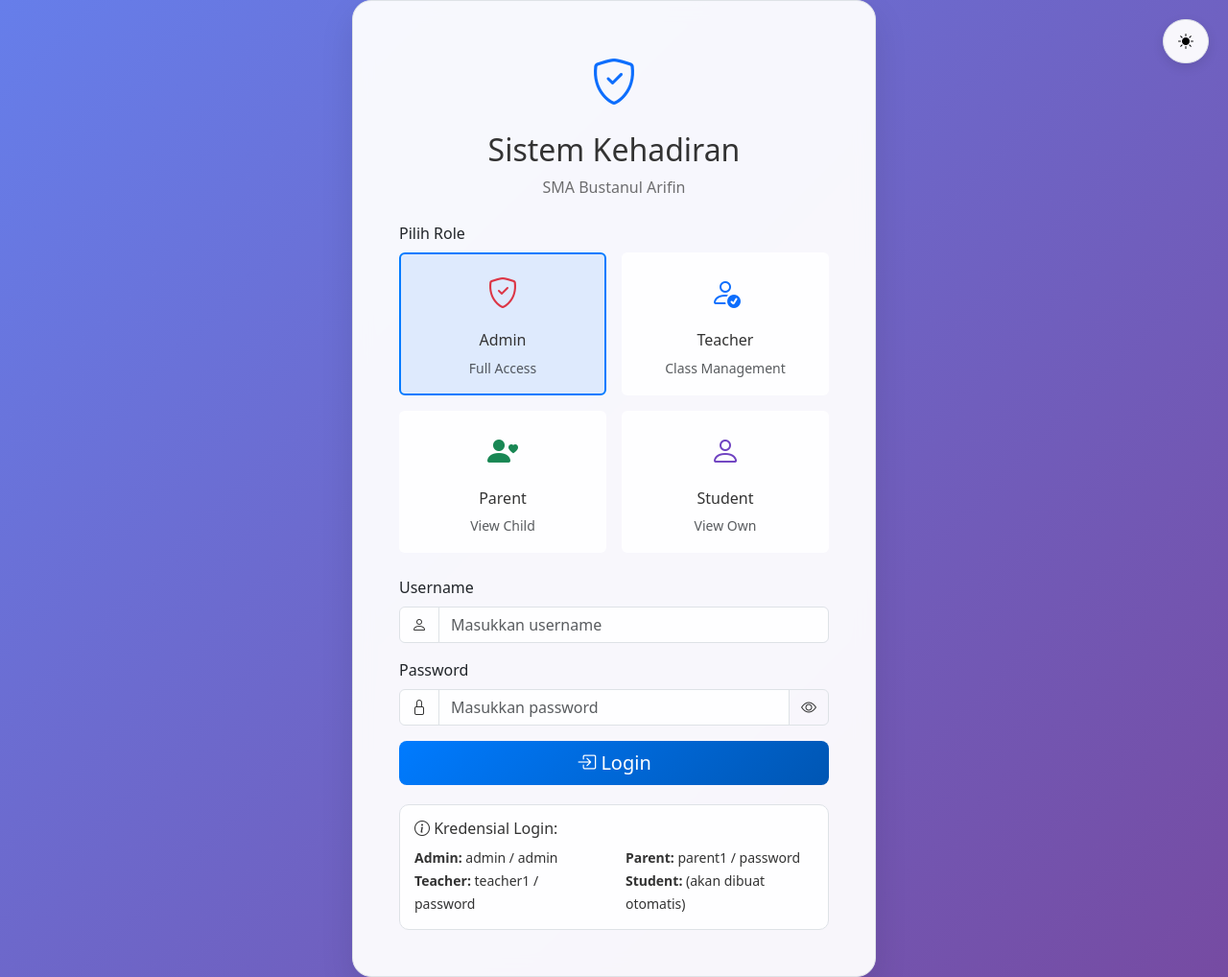
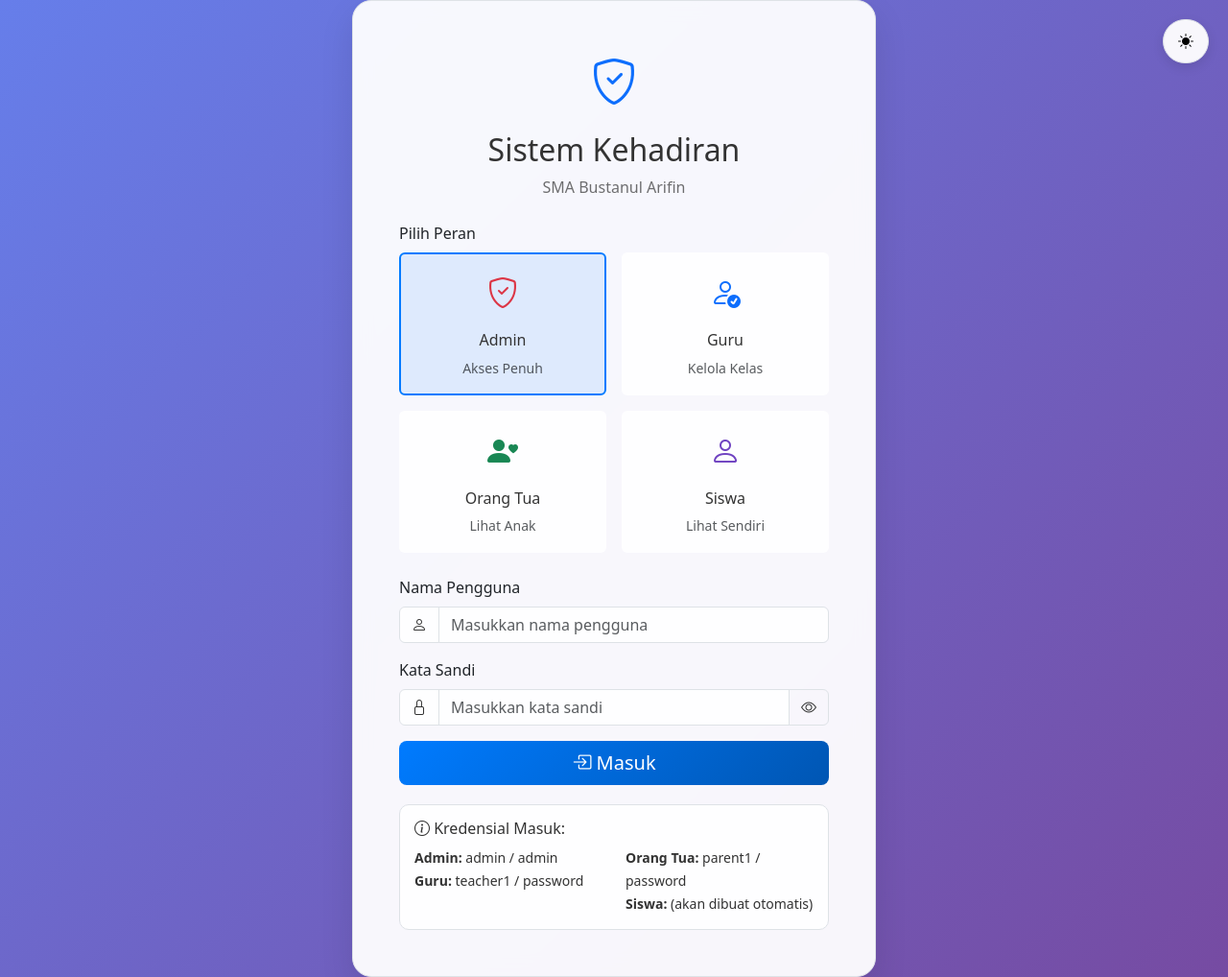
Before and after one commit to Anamsyahrul/attendance, a PHP site: page /attendance/login.php in a window 1280 px wide. Shown: the whole page at 96% size. Run offline with PHP 8.4, Linux system fonts and the light colour scheme.

Commit message:
Translate: Convert terms to Indonesian language
- Update bootstrap.php with Indonesian function names and comments
- Translate login.php interface to Indonesian
- Update admin_simple.php with Indonesian terms
- Change database name from 'attendance' to 'kehadiran'
- Translate role names: Teacher->Guru, Parent->Orang Tua, Student->Siswa
- Update form labels: Username->Nama Pengguna, Password->Kata Sandi
- Translate navigation items: Reports->Laporan, Logout->Keluar
- Update JavaScript comments and validation messages
- Maintain functionality while improving Indonesian localization

```diff
--- a/web/bootstrap.php
+++ b/web/bootstrap.php
@@ -1,13 +1,13 @@
 <?php
-// bootstrap.php - loads env, sets timezone, provides PDO + helpers
+// bootstrap.php - memuat konfigurasi, mengatur zona waktu, menyediakan PDO + helper
 
-// Load env as PHP array from web/config.php
+// Muat konfigurasi sebagai array PHP dari web/config.php
 $envPath = __DIR__ . '/config.php';
 if (!file_exists($envPath)) {
-    // fallback to default values
+    // nilai default jika file tidak ada
     $ENV = [
         'DB_HOST' => '127.0.0.1',
-        'DB_NAME' => 'attendance',
+        'DB_NAME' => 'kehadiran',
         'DB_USER' => 'root',
         'DB_PASS' => '',
         'APP_TZ' => 'Asia/Jakarta',
@@ -17,7 +17,7 @@ if (!file_exists($envPath)) {
         'WEEKLY_OFF' => [6, 7],
         'ADMIN_USER' => 'admin',
         'ADMIN_PASS' => 'admin',
-        'SCHOOL_EMAIL' => 'admin@school.com',
+        'SCHOOL_EMAIL' => 'admin@sekolah.com',
         'SCHOOL_PHONE' => '085290582063',
         'NOTIFICATION_EMAIL' => true,
         'NOTIFICATION_SMS' => false,
@@ -35,7 +35,7 @@ function env($key, $default = null) {
 
 date_default_timezone_set(env('APP_TZ', 'Asia/Jakarta'));
 
-// Start output buffering to prevent headers already sent error
+// Mulai output buffering untuk mencegah error headers already sent
 ob_start();
 
 if (session_status() === PHP_SESSION_NONE) {
@@ -46,7 +46,7 @@ function pdo(): PDO {
     static $pdo = null;
     if ($pdo) return $pdo;
     $host = env('DB_HOST', '127.0.0.1');
-    $db   = env('DB_NAME', 'attendance');
+    $db   = env('DB_NAME', 'kehadiran');
     $user = env('DB_USER', 'root');
     $pass = env('DB_PASS', '');
     $dsn = "mysql:host={$host};dbname={$db};charset=utf8mb4";
@@ -68,8 +68,8 @@ function verify_hmac(string $secret, string $message, string $provided): bool {
 }
 
 /**
- * Persist selected env values back to web/.env.php
- * Only merges provided keys; keeps others intact.
+ * Simpan nilai konfigurasi yang dipilih kembali ke web/.env.php
+ * Hanya menggabungkan kunci yang disediakan; menjaga yang lain tetap utuh.
  */
 function auth_username(): string {
     return (string) env('ADMIN_USER', 'admin');
@@ -79,11 +79,11 @@ function auth_password(): string {
     return (string) env('ADMIN_PASS', 'kelompok2');
 }
 
-function is_logged_in(): bool {
+function sudah_masuk(): bool {
     return !empty($_SESSION['auth_logged_in']);
 }
 
-function login_user(): void {
+function masuk_pengguna(): void {
     if (session_status() === PHP_SESSION_ACTIVE) {
         session_regenerate_id(true);
     }
@@ -91,7 +91,7 @@ function login_user(): void {
     $_SESSION['auth_username'] = auth_username();
 }
 
-function logout_user(): void {
+function keluar_pengguna(): void {
     if (session_status() !== PHP_SESSION_ACTIVE) {
         return;
     }
@@ -103,21 +103,21 @@ function logout_user(): void {
     session_destroy();
 }
 
-function attempt_login(string $username, string $password): bool {
+function coba_masuk(string $username, string $password): bool {
     $validUser = auth_username();
     $validPass = auth_password();
     if ($username === $validUser && (function_exists('hash_equals') ? hash_equals((string)$validPass, (string)$password) : (string)$validPass === (string)$password)) {
-        login_user();
+        masuk_pengguna();
         return true;
     }
     return false;
 }
 
-function require_login(): void {
+function wajib_masuk(): void {
     if (PHP_SAPI === 'cli') {
         return;
     }
-    if (is_logged_in()) {
+    if (sudah_masuk()) {
         return;
     }
     $redirect = $_SERVER['REQUEST_URI'] ?? 'index.php';
@@ -125,7 +125,7 @@ function require_login(): void {
     exit;
 }
 
-function save_env(array $overrides): bool {
+function simpan_konfigurasi(array $overrides): bool {
     $path = __DIR__ . '/config.php';
     $cur = file_exists($path) ? (require $path) : [];
     if (!is_array($cur)) $cur = [];
@@ -149,7 +149,7 @@ function save_env(array $overrides): bool {
     return (bool)file_put_contents($path, $php);
 }
 
-function weekly_off_days(): array {
+function hari_libur_mingguan(): array {
     $raw = trim((string) env('WEEKLY_OFF_DAYS', ''));
     $days = [];
     if ($raw !== '') {
@@ -167,14 +167,14 @@ function weekly_off_days(): array {
     return array_values($days);
 }
 
-function is_holiday(DateTime $date): bool {
+function adalah_libur(DateTime $date): bool {
     $holidaysStr = (string) env('HOLIDAYS', '');
     $y = $date->format('Y-m-d');
     if ($holidaysStr !== '') {
         $list = array_filter(array_map('trim', explode(',', $holidaysStr)));
         if (in_array($y, $list, true)) return true;
     }
-    $weeklyOff = weekly_off_days();
+    $weeklyOff = hari_libur_mingguan();
     if ($weeklyOff) {
         $w = (int) $date->format('N');
         if (in_array($w, $weeklyOff, true)) return true;
@@ -182,7 +182,7 @@ function is_holiday(DateTime $date): bool {
     return false;
 }
 
-function build_override_map(PDO $pdo, DateTime $start, DateTime $end): array {
+function buat_peta_override(PDO $pdo, DateTime $start, DateTime $end): array {
     $map = [];
     try {
         $stmt = $pdo->prepare('SELECT uid_hex, ts, raw_json FROM attendance WHERE ts >= ? AND ts < ? AND raw_json IS NOT NULL AND JSON_EXTRACT(raw_json, \'$.type\') = \'override\'');
@@ -211,7 +211,7 @@ function build_override_map(PDO $pdo, DateTime $start, DateTime $end): array {
     return $map;
 }
 
-function resolve_daily_status(array $row, DateTimeZone $tz, DateTime $startDay, DateTime $lateAt, DateTime $endAt, bool $isPastDay, bool $requireCheckout, array $overrideMap): array {
+function selesaikan_status_harian(array $row, DateTimeZone $tz, DateTime $startDay, DateTime $lateAt, DateTime $endAt, bool $isPastDay, bool $requireCheckout, array $overrideMap): array {
     $statusMasuk = 'Tidak Hadir';
     $statusPulang = '';
     if (!empty($row['first_ts'])) {
@@ -229,10 +229,10 @@ function resolve_daily_status(array $row, DateTimeZone $tz, DateTime $startDay,
             } else {
                 $now = new DateTime('now', $tz);
                 $cut21 = DateTime::createFromFormat('Y-m-d H:i', $startDay->format('Y-m-d') . ' 21:00', $tz) ?: clone $endAt;
-                if ($now > $cut21 && !is_holiday($startDay)) {
+                if ($now > $cut21 && !adalah_libur($startDay)) {
                     $statusPulang = 'Bolos';
                 } elseif ($requireCheckout) {
-                    if ($now > $endAt && !is_holiday($startDay)) {
+                    if ($now > $endAt && !adalah_libur($startDay)) {
                         $statusPulang = 'Bolos';
                     } else {
                         $statusPulang = 'Belum Pulang';
--- a/web/public/login.php
+++ b/web/public/login.php
@@ -1,14 +1,14 @@
 <?php
 require_once __DIR__ . '/../bootstrap.php';
 
-// Initialize PDO
+// Inisialisasi PDO
 $pdo = pdo();
 
-// Simple login system that works with existing system
+// Sistem login sederhana yang bekerja dengan sistem yang ada
 $error = '';
 $success = '';
 
-// Handle login
+// Tangani login
 if ($_SERVER['REQUEST_METHOD'] === 'POST') {
     $username = trim($_POST['username'] ?? '');
     $password = $_POST['password'] ?? '';
@@ -17,9 +17,9 @@ if ($_SERVER['REQUEST_METHOD'] === 'POST') {
     if (empty($username) || empty($password)) {
         $error = 'Username dan password harus diisi';
     } else {
-        // Check if it's the old admin login
+        // Periksa apakah ini login admin lama
         if ($username === 'admin' && $password === 'admin') {
-            // Set session for admin
+            // Setel session untuk admin
             $_SESSION['user_id'] = 1;
             $_SESSION['username'] = 'admin';
             $_SESSION['role'] = 'admin';
@@ -31,14 +31,14 @@ if ($_SERVER['REQUEST_METHOD'] === 'POST') {
             exit;
         }
 
-        // Check database for other users
+        // Periksa database untuk pengguna lain
         $sql = "SELECT * FROM users WHERE username = ? AND role = ? AND is_active = 1";
         $stmt = $pdo->prepare($sql);
         $stmt->execute([$username, $role]);
         $user = $stmt->fetch(PDO::FETCH_ASSOC);
 
         if ($user && password_verify($password, $user['password'])) {
-            // Set session
+            // Setel session
             $_SESSION['user_id'] = $user['id'];
             $_SESSION['username'] = $user['username'];
             $_SESSION['role'] = $user['role'];
@@ -46,7 +46,7 @@ if ($_SERVER['REQUEST_METHOD'] === 'POST') {
             $_SESSION['room'] = $user['room'];
             $_SESSION['login_time'] = time();
 
-            // Redirect based on role
+            // Alihkan berdasarkan role
             switch ($user['role']) {
                 case 'admin':
                     header('Location: admin_simple.php');
@@ -291,34 +291,34 @@ function e($s) { return htmlspecialchars((string)$s, ENT_QUOTES, 'UTF-8'); }
 
                     <form method="POST" id="loginForm">
                         <div class="mb-4">
-                            <label class="form-label">Pilih Role</label>
+                            <label class="form-label">Pilih Peran</label>
                             <div class="row g-3">
                                 <div class="col-6">
                                     <div class="role-card card text-center p-3" data-role="admin">
                                         <i class="bi bi-shield-check role-icon admin-icon"></i>
                                         <h6 class="mt-2">Admin</h6>
-                                        <small class="text-muted">Full Access</small>
+                                        <small class="text-muted">Akses Penuh</small>
                                     </div>
                                 </div>
                                 <div class="col-6">
                                     <div class="role-card card text-center p-3" data-role="teacher">
                                         <i class="bi bi-person-check role-icon teacher-icon"></i>
-                                        <h6 class="mt-2">Teacher</h6>
-                                        <small class="text-muted">Class Management</small>
+                                        <h6 class="mt-2">Guru</h6>
+                                        <small class="text-muted">Kelola Kelas</small>
                                     </div>
                                 </div>
                                 <div class="col-6">
                                     <div class="role-card card text-center p-3" data-role="parent">
                                         <i class="bi bi-person-heart role-icon parent-icon"></i>
-                                        <h6 class="mt-2">Parent</h6>
-                                        <small class="text-muted">View Child</small>
+                                        <h6 class="mt-2">Orang Tua</h6>
+                                        <small class="text-muted">Lihat Anak</small>
                                     </div>
                                 </div>
                                 <div class="col-6">
                                     <div class="role-card card text-center p-3" data-role="student">
                                         <i class="bi bi-person role-icon student-icon"></i>
-                                        <h6 class="mt-2">Student</h6>
-                                        <small class="text-muted">View Own</small>
+                                        <h6 class="mt-2">Siswa</h6>
+                                        <small class="text-muted">Lihat Sendiri</small>
                                     </div>
                                 </div>
                             </div>
@@ -326,24 +326,24 @@ function e($s) { return htmlspecialchars((string)$s, ENT_QUOTES, 'UTF-8'); }
                         </div>
 
                         <div class="mb-3">
-                            <label for="username" class="form-label">Username</label>
+                            <label for="username" class="form-label">Nama Pengguna</label>
                             <div class="input-group">
                                 <span class="input-group-text">
                                     <i class="bi bi-person"></i>
                                 </span>
                                 <input type="text" class="form-control" id="username" name="username"
-                                       placeholder="Masukkan username" required>
+                                       placeholder="Masukkan nama pengguna" required>
                             </div>
                         </div>
 
                         <div class="mb-3">
-                            <label for="password" class="form-label">Password</label>
+                            <label for="password" class="form-label">Kata Sandi</label>
                             <div class="input-group">
                                 <span class="input-group-text">
                                     <i class="bi bi-lock"></i>
                                 </span>
                                 <input type="password" class="form-control" id="password" name="password"
-                                       placeholder="Masukkan password" required>
+                                       placeholder="Masukkan kata sandi" required>
                                 <button class="btn btn-outline-secondary" type="button" id="togglePassword">
                                     <i class="bi bi-eye"></i>
                                 </button>
@@ -352,21 +352,21 @@ function e($s) { return htmlspecialchars((string)$s, ENT_QUOTES, 'UTF-8'); }
 
                         <div class="d-grid">
                             <button type="submit" class="btn btn-primary btn-lg">
-                                <i class="bi bi-box-arrow-in-right"></i> Login
+                                <i class="bi bi-box-arrow-in-right"></i> Masuk
                             </button>
                         </div>
                     </form>
 
                     <div class="credential-info">
-                        <h6><i class="bi bi-info-circle"></i> Kredensial Login:</h6>
+                        <h6><i class="bi bi-info-circle"></i> Kredensial Masuk:</h6>
                         <div class="row">
                             <div class="col-6">
                                 <small><strong>Admin:</strong> admin / admin</small><br>
-                                <small><strong>Teacher:</strong> teacher1 / password</small>
+                                <small><strong>Guru:</strong> teacher1 / password</small>
                             </div>
                             <div class="col-6">
-                                <small><strong>Parent:</strong> parent1 / password</small><br>
-                                <small><strong>Student:</strong> (akan dibuat otomatis)</small>
+                                <small><strong>Orang Tua:</strong> parent1 / password</small><br>
+                                <small><strong>Siswa:</strong> (akan dibuat otomatis)</small>
                             </div>
                         </div>
                     </div>
@@ -377,12 +377,12 @@ function e($s) { return htmlspecialchars((string)$s, ENT_QUOTES, 'UTF-8'); }
 
     <script src="https://cdn.jsdelivr.net/npm/bootstrap@5.3.0/dist/js/bootstrap.bundle.min.js"></script>
     <script>
-        // Theme Toggle Functionality
+        // Fungsi Toggle Tema
         const themeToggle = document.getElementById('themeToggle');
         const themeIcon = document.getElementById('themeIcon');
         const html = document.documentElement;
 
-        // Load saved theme or default to light
+        // Muat tema tersimpan atau default ke terang
         const savedTheme = localStorage.getItem('theme') || 'light';
         html.setAttribute('data-bs-theme', savedTheme);
         updateThemeIcon(savedTheme);
@@ -399,29 +399,29 @@ function e($s) { return htmlspecialchars((string)$s, ENT_QUOTES, 'UTF-8'); }
         function updateThemeIcon(theme) {
             if (theme === 'dark') {
                 themeIcon.className = 'bi bi-moon-fill';
-                themeToggle.title = 'Switch to Light Mode';
+                themeToggle.title = 'Beralih ke Mode Terang';
             } else {
                 themeIcon.className = 'bi bi-sun-fill';
-                themeToggle.title = 'Switch to Dark Mode';
+                themeToggle.title = 'Beralih ke Mode Gelap';
             }
         }
 
-        // Role selection
+        // Pemilihan peran
         document.querySelectorAll('.role-card').forEach(card => {
             card.addEventListener('click', function() {
-                // Remove selected class from all cards
+                // Hapus kelas terpilih dari semua kartu
                 document.querySelectorAll('.role-card').forEach(c => c.classList.remove('selected'));
-                // Add selected class to clicked card
+                // Tambahkan kelas terpilih ke kartu yang diklik
                 this.classList.add('selected');
-                // Update hidden input
+                // Perbarui input tersembunyi
                 document.getElementById('selectedRole').value = this.dataset.role;
             });
         });
 
-        // Set default selection
+        // Setel pilihan default
         document.querySelector('[data-role="admin"]').classList.add('selected');
 
-        // Toggle password visibility
+        // Toggle visibilitas kata sandi
         document.getElementById('togglePassword').addEventListener('click', function() {
             const passwordInput = document.getElementById('password');
             const icon = this.querySelector('i');
@@ -435,7 +435,7 @@ function e($s) { return htmlspecialchars((string)$s, ENT_QUOTES, 'UTF-8'); }
             }
         });
 
-        // Form validation
+        // Validasi form
         document.getElementById('loginForm').addEventListener('submit', function(e) {
             const username = document.getElementById('username').value.trim();
             const password = document.getElementById('password').value;
@@ -443,18 +443,18 @@ function e($s) { return htmlspecialchars((string)$s, ENT_QUOTES, 'UTF-8'); }
 
             if (!username || !password) {
                 e.preventDefault();
-                alert('Username dan password harus diisi');
+                alert('Nama pengguna dan kata sandi harus diisi');
                 return;
             }
 
             if (!role) {
                 e.preventDefault();
-                alert('Pilih role terlebih dahulu');
+                alert('Pilih peran terlebih dahulu');
                 return;
             }
         });
 
-        // Add smooth transitions
+        // Tambahkan transisi halus
         document.addEventListener('DOMContentLoaded', function() {
             document.body.style.opacity = '0';
             document.body.style.transition = 'opacity 0.5s ease';
```
Also changed, not shown: web/public/admin_simple.php (+11 -11 lines).
